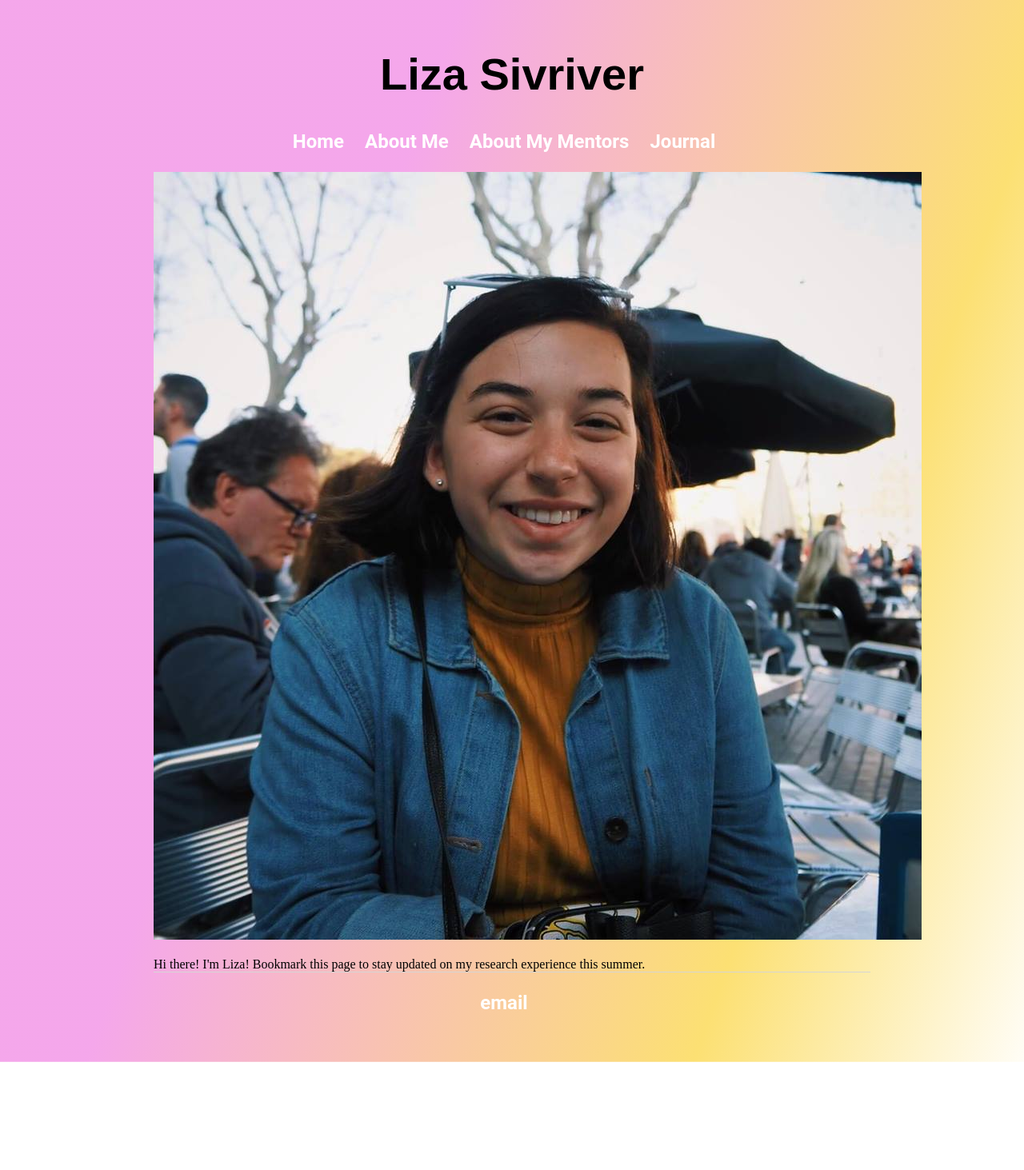
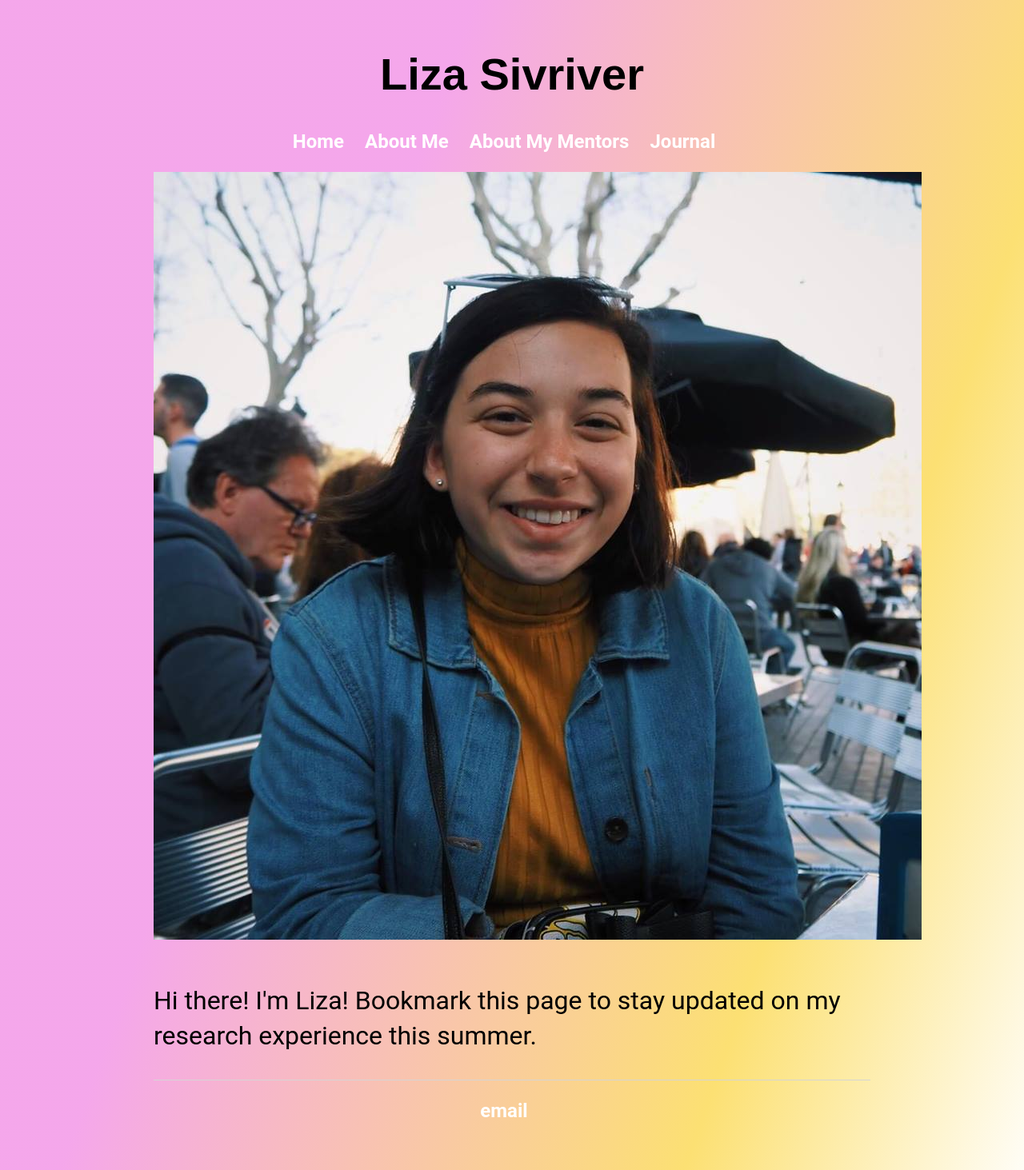
Before and after one commit to lizasivriver/lizasivriver, a Jekyll site: the page built from index.html, in a window 1280 px wide. Shown: the whole page at 80% size. Built offline with Jekyll 4.4.1, drawn with Linux system fonts in a browser that asks for light colours; before the commit the page ends 1328 px from its top, so only the background shows below that.

```diff
--- a/index.html
+++ b/index.html
@@ -2,4 +2,4 @@
 layout: home
 ---
 
-Hi there! I'm Liza! Bookmark this page to stay updated on my research experience this summer.
+<p>Hi there! I'm Liza! Bookmark this page to stay updated on my research experience this summer.</p>
```
